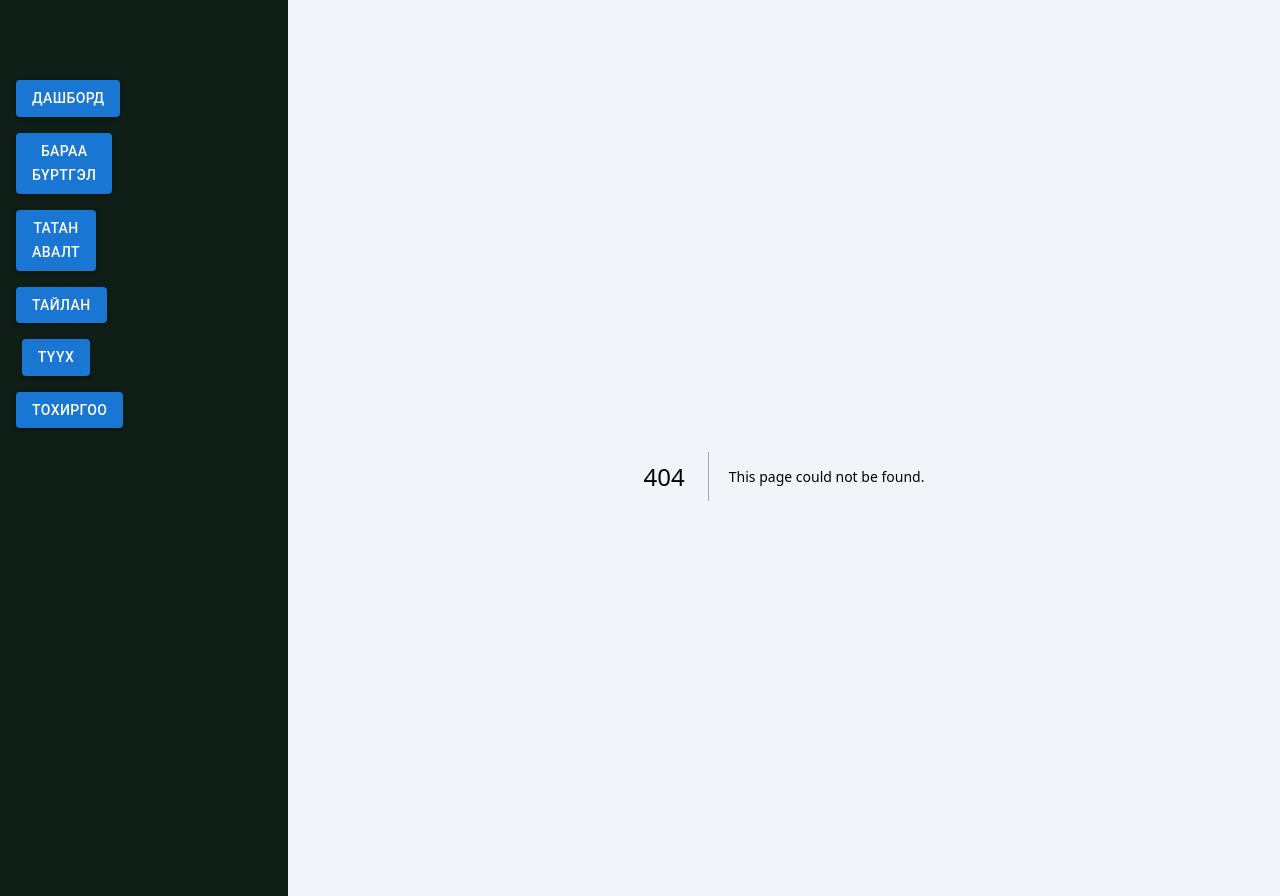
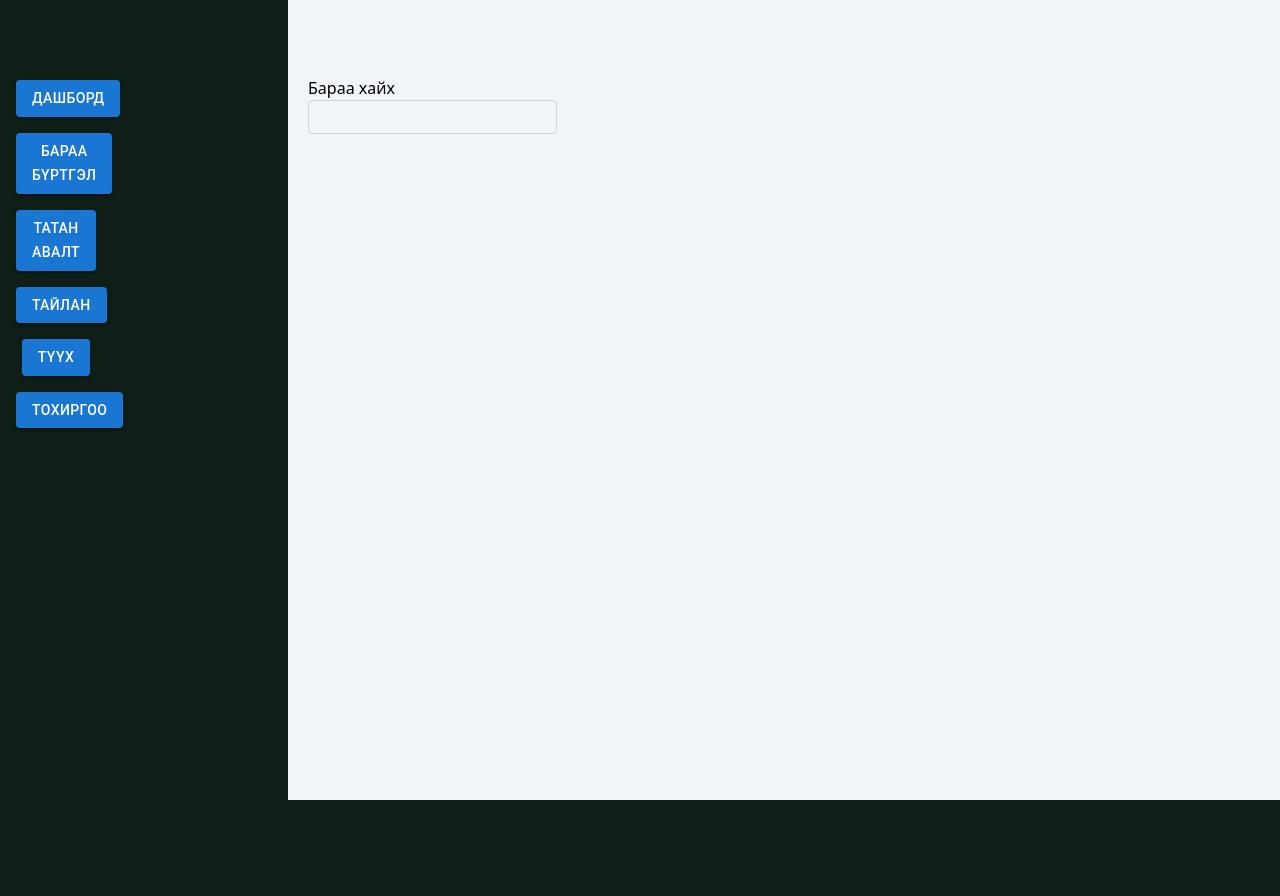
Before and after one commit to octa-project/octagon-manager-fe, a Next.js app: page /items in a window 1280 px wide. Before the commit this address had no page. After the commit the page ends 800 px from the top, so only its background shows below. Built offline with nearby package versions, Linux system fonts and the light colour scheme.

Commit message:
бараа хайх

```diff
--- /dev/null
+++ b/src/app/items/page.tsx
@@ -0,0 +1,18 @@
+
+const items = () => {
+    return (
+        <>
+        <header className="item search">
+        <h1 className="txtbox">Бараа хайх</h1>
+        </header>
+        <form>
+        <input
+        type="text"
+        className="border border-slate-300 bg-transparent rounded px-2 py-1
+        outline-none focus-within:border-slate-100"
+        />
+        </form>
+        </>
+    )
+}
+export default items;
```
